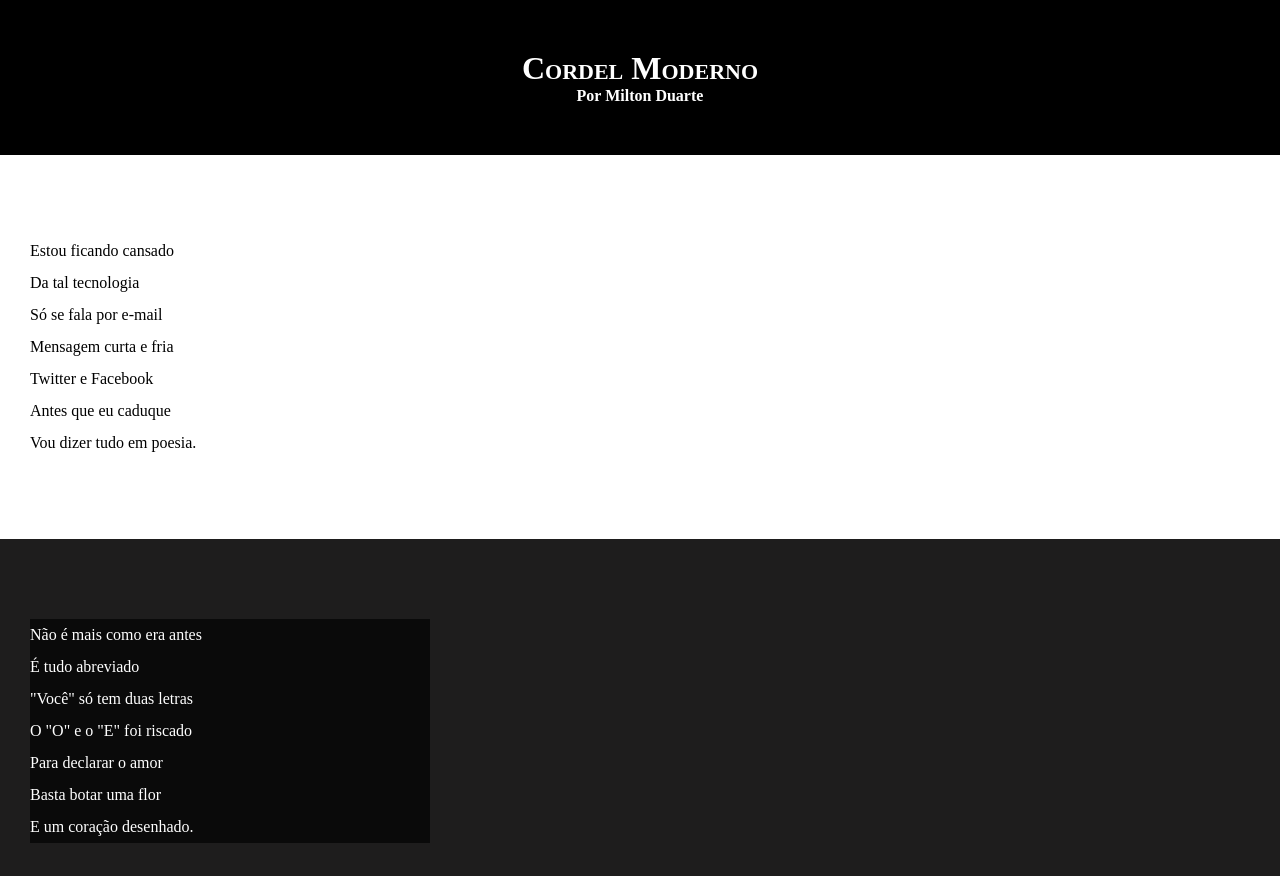
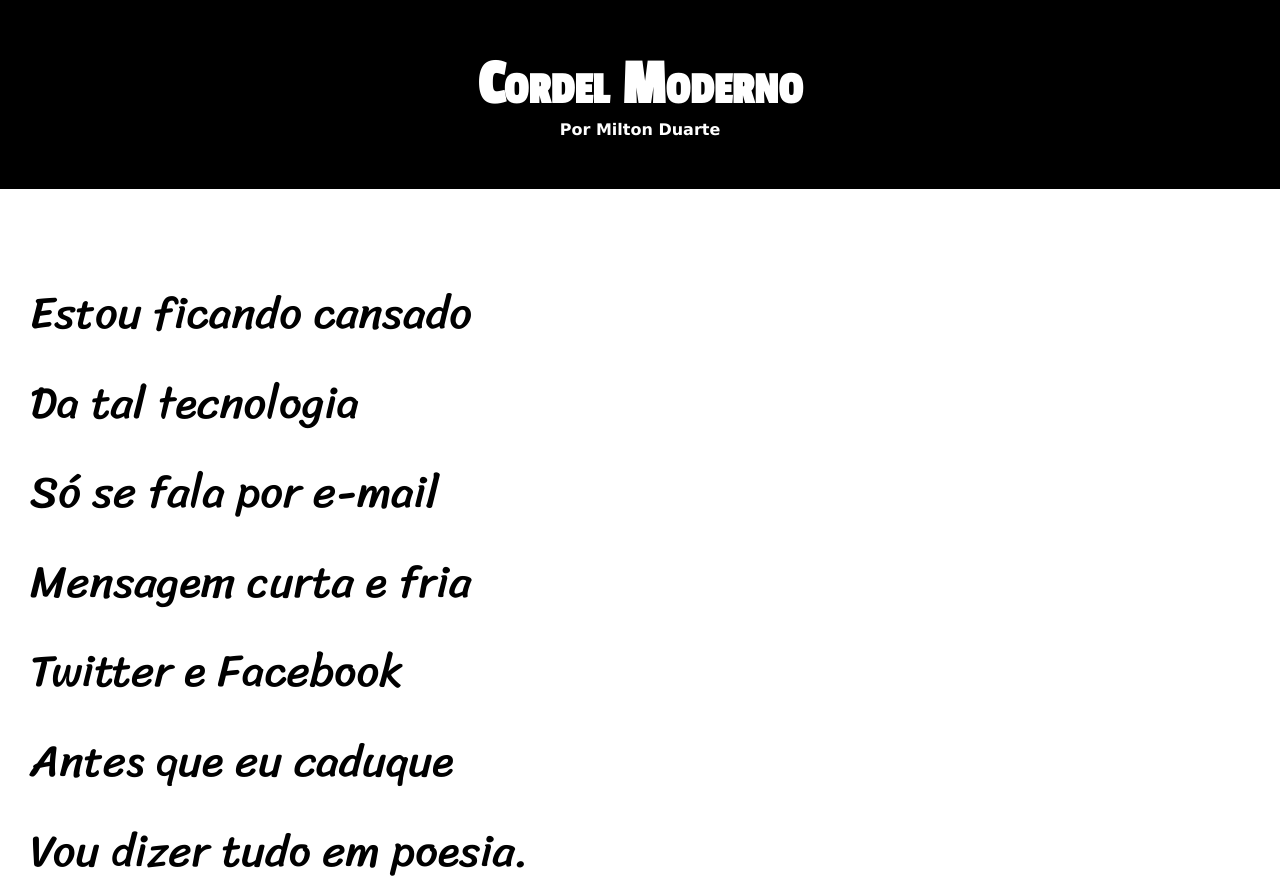
Before and after one commit to raquelpds/html-css, a plain HTML site: page desafios/d012/index.html in a window 1280 px wide. Shown: the top 876 px of the page. Drawn offline with Linux system fonts and the light colour scheme.

Commit message:
atualização de estilos

```diff
--- a/desafios/d012/estilo/style.css
+++ b/desafios/d012/estilo/style.css
@@ -1,15 +1,24 @@
 @charset "UTF-8";
+
+@import url('https://fonts.googleapis.com/css2?family=Passion+One&family=Sriracha&display=swap');
+
+@import url('https://fonts.googleapis.com/css2?family=Passion+One&family=Sriracha&display=swap');
+
+:root {
+    --font1: Verdana, Geneva, Tahoma, sans-serif;
+    --font2: 'Passion One', cursive;
+    --font3: 'Sriracha', cursive;
+}
 
 * {
     margin: 0;
     padding: 0;
-
-
 }
 
 html, body{
     min-height: 100vh;
     background-color: darkgray;
+    font-family: var(--font1);
 }
 
 header {
@@ -21,6 +30,8 @@ header {
 header > h1 {
     padding-top: 50px;
     font-variant: small-caps;
+    font-family: var(--font2);
+    font-size: 8vh;
 }
 
 header > p {
@@ -42,6 +53,8 @@ section {
     padding-bottom: 10vh;
     padding-left: 30px;
     line-height: 2em;
+    font-family: var(--font3);
+    font-size: 3.5vw;
 }
 
 section.normal {
@@ -55,7 +68,8 @@ section.imagem {
 }
 
 section.imagem > p {
-    width: 400px;
+    display: inline-block;
+    padding: 5px;
     background-color: rgba(3, 3, 4, 0.739);
 }
 
```
